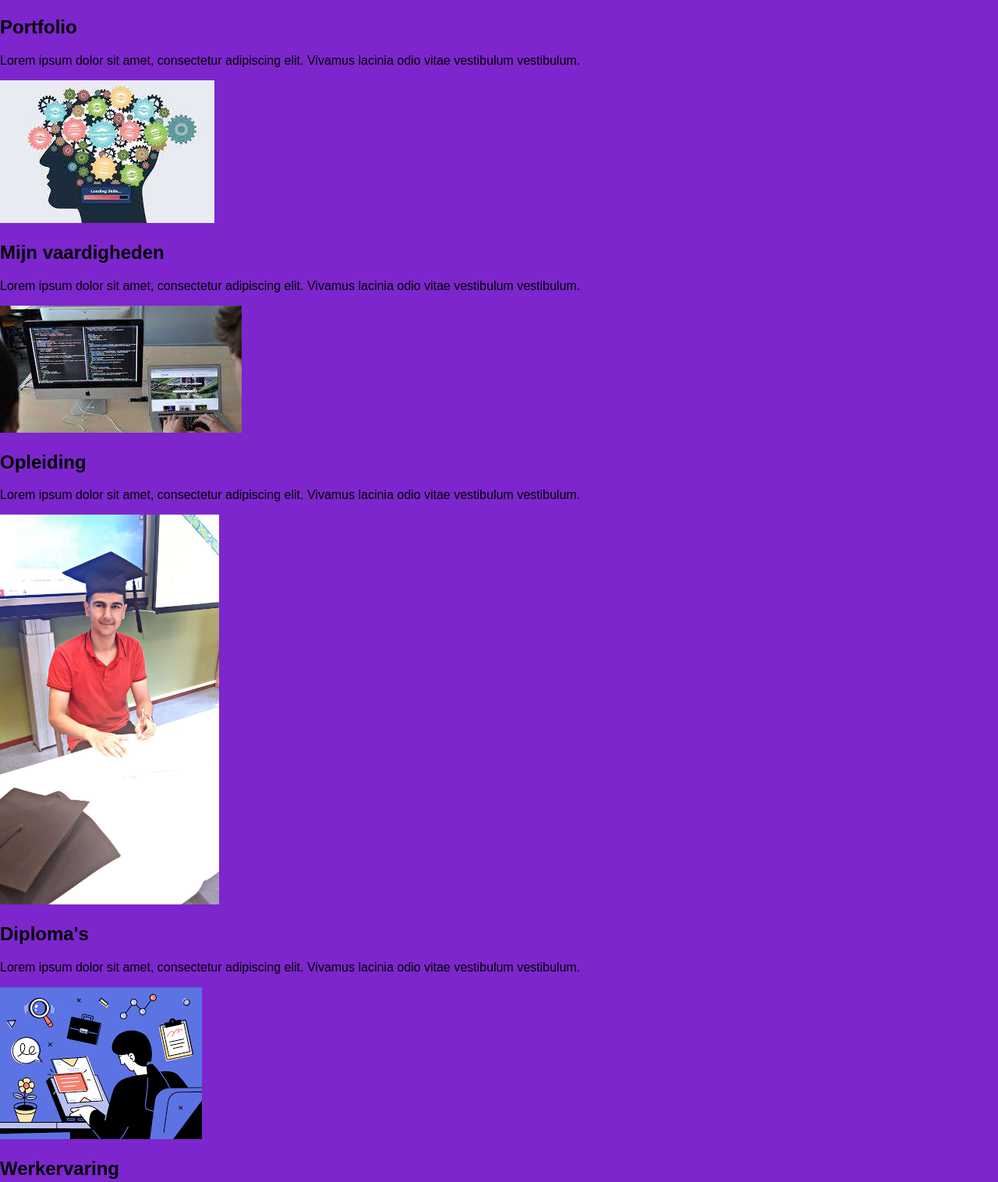
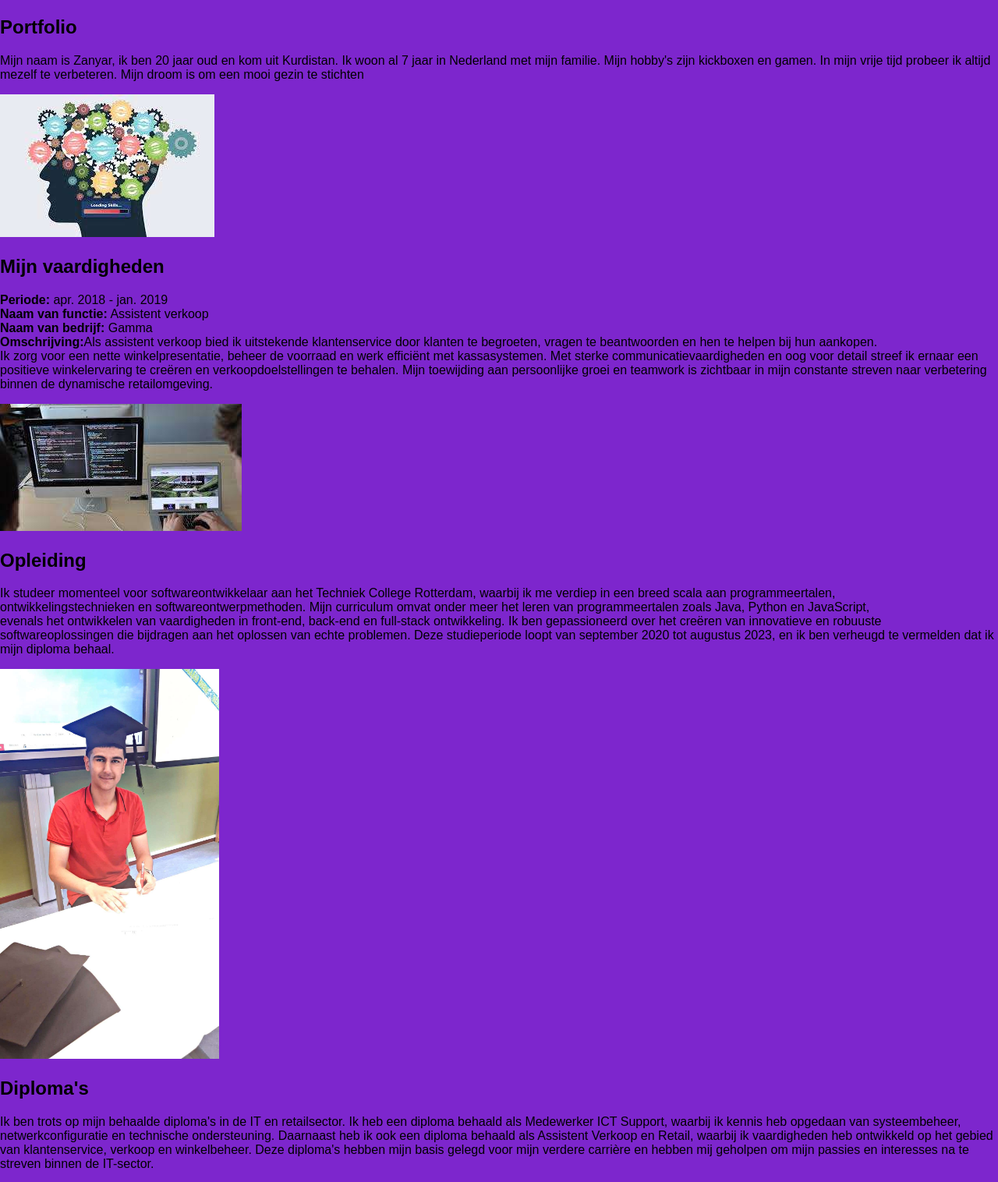
Before and after one commit to Zanyarhesso2004/Afmaken-Front-end, a plain HTML site: page index.html in a window 1280 px wide. Shown: the part 503-2019 px from the top of the page at 78% size. Drawn offline with Linux system fonts and the light colour scheme.

Commit message:
Update index.html

```diff
--- a/index.html
+++ b/index.html
@@ -25,7 +25,8 @@
             <article>
                 <img src="./img/Snapchat-1198640279.jpg" alt="Voorbeeld afbeelding 1" class="portfolio-image">
                 <h2>Portfolio</h2>
-                <p>Lorem ipsum dolor sit amet, consectetur adipiscing elit. Vivamus lacinia odio vitae vestibulum vestibulum.</p>
+                <p>Mijn naam is Zanyar, ik ben 20 jaar oud en kom uit Kurdistan. Ik woon al 7 jaar in Nederland met mijn familie.
+                    Mijn hobby's zijn kickboxen en gamen. In mijn vrije tijd probeer ik altijd mezelf te verbeteren. Mijn droom is om een mooi gezin te stichten</p>
             </article>
         </section>
 
@@ -33,7 +34,13 @@
             <article>
                 <img src="./img/download_2.jpg" alt="Voorbeeld afbeelding 2">
                 <h2>Mijn vaardigheden</h2>
-                <p>Lorem ipsum dolor sit amet, consectetur adipiscing elit. Vivamus lacinia odio vitae vestibulum vestibulum.</p>
+                <p>
+                    <strong>Periode:</strong> apr. 2018 - jan. 2019<br>
+                    <strong>Naam van functie:</strong> Assistent verkoop<br>
+                    <strong>Naam van bedrijf:</strong> Gamma<br>
+                    <strong>Omschrijving:</strong>Als assistent verkoop bied ik uitstekende klantenservice door klanten te begroeten, vragen te beantwoorden en hen te helpen bij hun aankopen. <br> Ik zorg voor een nette winkelpresentatie, beheer de voorraad en werk efficiënt met kassasystemen. Met sterke communicatievaardigheden en oog voor detail streef ik ernaar een positieve winkelervaring te creëren en verkoopdoelstellingen te behalen.
+                    Mijn toewijding aan persoonlijke groei en teamwork is zichtbaar in mijn constante streven naar verbetering binnen de dynamische retailomgeving.
+                </p>
             </article>
         </section>
 
@@ -41,7 +48,10 @@
             <article>
                 <img src="./img/download.jpg" alt="Voorbeeld afbeelding 3">
                 <h2>Opleiding</h2>
-                <p>Lorem ipsum dolor sit amet, consectetur adipiscing elit. Vivamus lacinia odio vitae vestibulum vestibulum.</p>
+                <p>Ik studeer momenteel voor softwareontwikkelaar aan het Techniek College Rotterdam, waarbij ik me verdiep in een breed scala aan programmeertalen, <br> ontwikkelingstechnieken en softwareontwerpmethoden.
+                    Mijn curriculum omvat onder meer het leren van programmeertalen zoals Java, Python en JavaScript, <br> evenals het ontwikkelen van vaardigheden in front-end, back-end en full-stack ontwikkeling.
+                    Ik ben gepassioneerd over het creëren van innovatieve en robuuste softwareoplossingen die bijdragen aan het oplossen van echte problemen. Deze studieperiode loopt van september 2020 tot augustus 2023, en ik ben verheugd te vermelden dat ik mijn diploma behaal.
+                </p>
             </article>
         </section>
 
@@ -49,7 +59,9 @@
             <article>
                 <img src="./img/PicsArt_07-11-01.11.37.jpg" alt="Voorbeeld afbeelding 4" class="portfolio-image">
                 <h2>Diploma's</h2>
-                <p>Lorem ipsum dolor sit amet, consectetur adipiscing elit. Vivamus lacinia odio vitae vestibulum vestibulum.</p>
+                <p>Ik ben trots op mijn behaalde diploma's in de IT en retailsector. Ik heb een diploma behaald als Medewerker ICT Support, waarbij ik kennis heb opgedaan van systeembeheer, netwerkconfiguratie en technische ondersteuning. Daarnaast heb ik ook een diploma behaald als Assistent Verkoop en Retail, waarbij ik vaardigheden heb ontwikkeld op het gebied van klantenservice, verkoop en winkelbeheer.
+                   Deze diploma's hebben mijn basis gelegd voor mijn verdere carrière en hebben mij geholpen om mijn passies en interesses na te streven binnen de IT-sector.
+                </p>
             </article>
         </section>
 
@@ -83,7 +95,10 @@
             <article>
                 <img src="./img/download (6).jpg" alt="Voorbeeld afbeelding projecten">
                 <h2>Projecten</h2>
-                <p>Lorem ipsum dolor sit amet, consectetur adipiscing elit.</p>
+                <p>Voor mijn eerste project heb ik een ouderavondwebsite gemaakt.
+                     Het doel van deze website was om nuttige informatie te verstrekken over Techniek College Rotterdam. <br>
+                     We hoopten aan alle behoeften van bezoekers te voldoen en hen te vermaken met onze website.
+                    Mijn tweede project was een game-website waarop je spellen kunt spelen. <br>     Tot slot heb ik een website gemaakt waarop auto-eigenaren producten kunnen toevoegen en verwijderen</p>
                 <ul>
                     <li><a href="https://github.com/Zanyarhesso2004/projecten.git" target="_blank">Hier vind je mijn projecten</a></li>
                 </ul>
```
